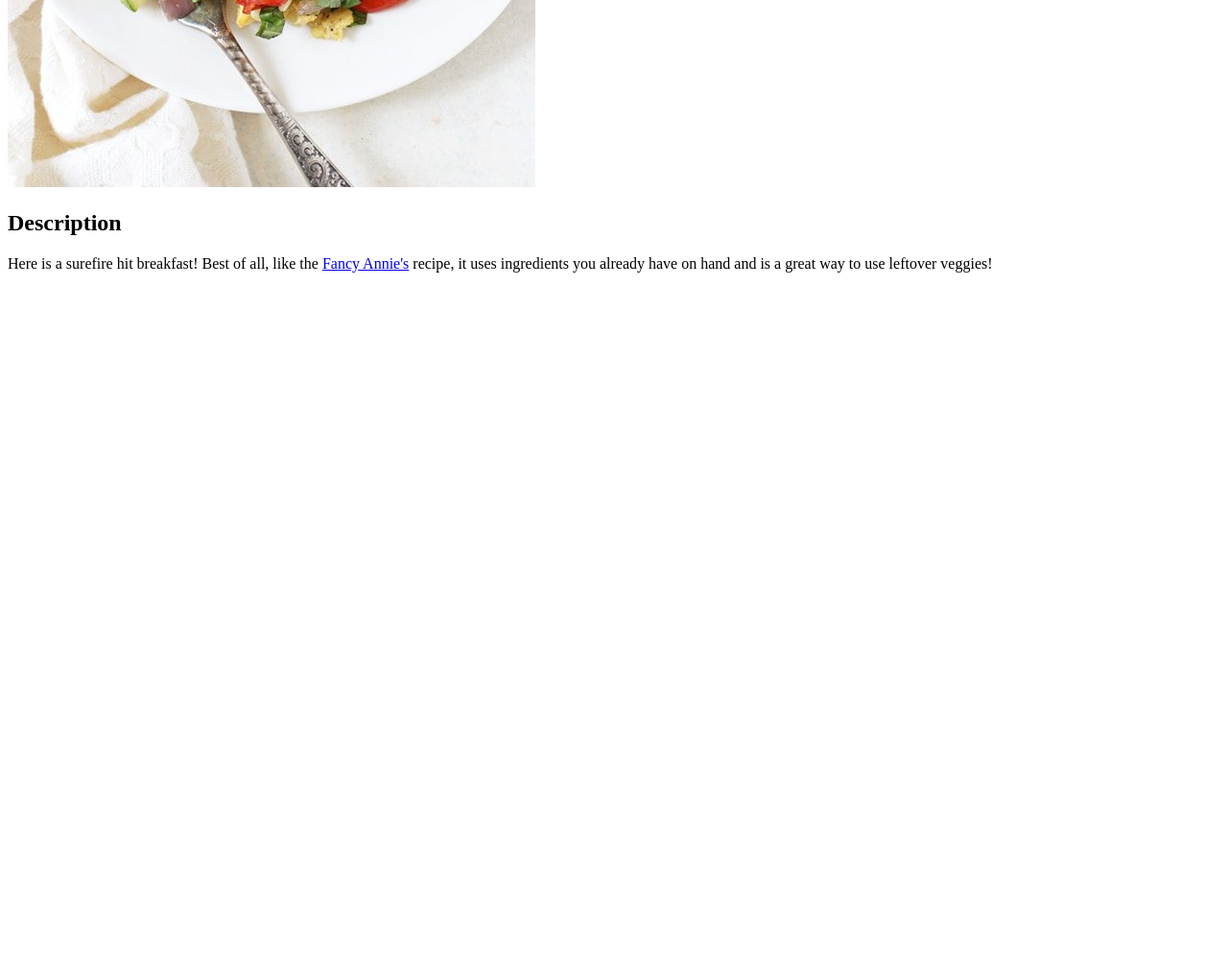
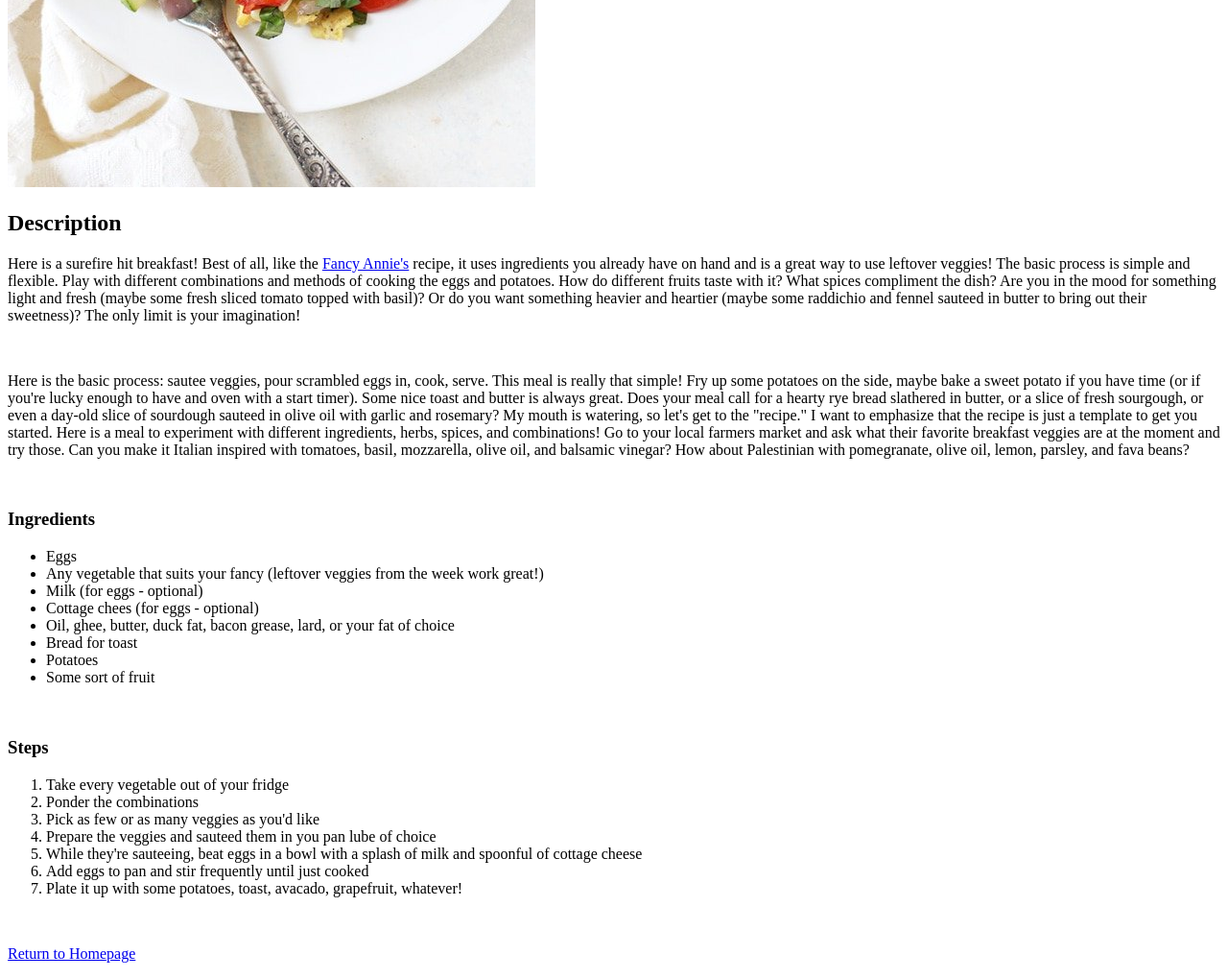
Before and after one commit to T-Holt/odin-recipes, a plain HTML site: page recipes/brekky.html in a window 1280 px wide. Shown: the part 710-1729 px from the top of the page at 96% size. Before the commit the page ends 1010 px from the top, so only its background shows below. Drawn offline with Linux system fonts and the light colour scheme.

Commit message:
Finish brekky.html recipe

```diff
--- a/recipes/brekky.html
+++ b/recipes/brekky.html
@@ -10,7 +10,34 @@
     <h1>Breakfast</h1>
     <img src="brekky.jpeg" alt="Delicious scrambled egg breakfast">
     <h2>Description</h2>
-    <p>Here is a surefire hit breakfast!  Best of all, like the <a href="fancyannies.html" target="_blank">Fancy Annie's</a> recipe, it uses ingredients you already have on hand and is a great way to use leftover veggies!</p>
+    <p>Here is a surefire hit breakfast!  Best of all, like the <a href="fancyannies.html" target="_blank">Fancy Annie's</a> recipe, it uses ingredients you already have on hand and is a great way to use leftover veggies!  The basic process is simple and flexible.  Play with different combinations and methods of cooking the eggs and potatoes.  How do different fruits taste with it?  What spices compliment the dish?  Are you in the mood for something light and fresh (maybe some fresh sliced tomato topped with basil)?  Or do you want something heavier and heartier (maybe some raddichio and fennel sauteed in butter to bring out their sweetness)?  The only limit is your imagination!</p>
+    <br>
+    <p>Here is the basic process: sautee veggies, pour scrambled eggs in, cook, serve.  This meal is really that simple!  Fry up some potatoes on the side, maybe bake a sweet potato if you have time (or if you're lucky enough to have and oven with a start timer).  Some nice toast and butter is always great.  Does your meal call for a hearty rye bread slathered in butter, or a slice of fresh sourgough, or even a day-old slice of sourdough sauteed in olive oil with garlic and rosemary?  My mouth is watering, so let's get to the "recipe."  I want to emphasize that the recipe is just a template to get you started.  Here is a meal to experiment with different ingredients, herbs, spices, and combinations!  Go to your local farmers market and ask what their favorite breakfast veggies are at the moment and try those.  Can you make it Italian inspired with tomatoes, basil, mozzarella, olive oil, and balsamic vinegar?  How about Palestinian with pomegranate, olive oil, lemon, parsley, and fava beans?</p>
+    <br>
+    <h3>Ingredients</h3>
+        <ul>
+            <li>Eggs</li>
+            <li>Any vegetable that suits your fancy (leftover veggies from the week work great!)</li>
+            <li>Milk (for eggs - optional)</li>
+            <li>Cottage chees (for eggs - optional)</li>
+            <li>Oil, ghee, butter, duck fat, bacon grease, lard, or your fat of choice</li>
+            <li>Bread for toast</li>
+            <li>Potatoes</li>
+            <li>Some sort of fruit</li>
+        </ul>
+    <br>
+    <h3>Steps</h3>
+        <ol>
+            <li>Take every vegetable out of your fridge</li>
+            <li>Ponder the combinations</li>
+            <li>Pick as few or as many veggies as you'd like</li>
+            <li>Prepare the veggies and sauteed them in you pan lube of choice</li>
+            <li>While they're sauteeing, beat eggs in a bowl with a splash of milk and spoonful of cottage cheese</li>
+            <li>Add eggs to pan and stir frequently until just cooked</li>
+            <li>Plate it up with some potatoes, toast, avacado, grapefruit, whatever!</li>
+        </ol>
+     <br>
+        <p><a href="../index.html">Return to Homepage</a> </p>
 </body>
 
 </body>
```
